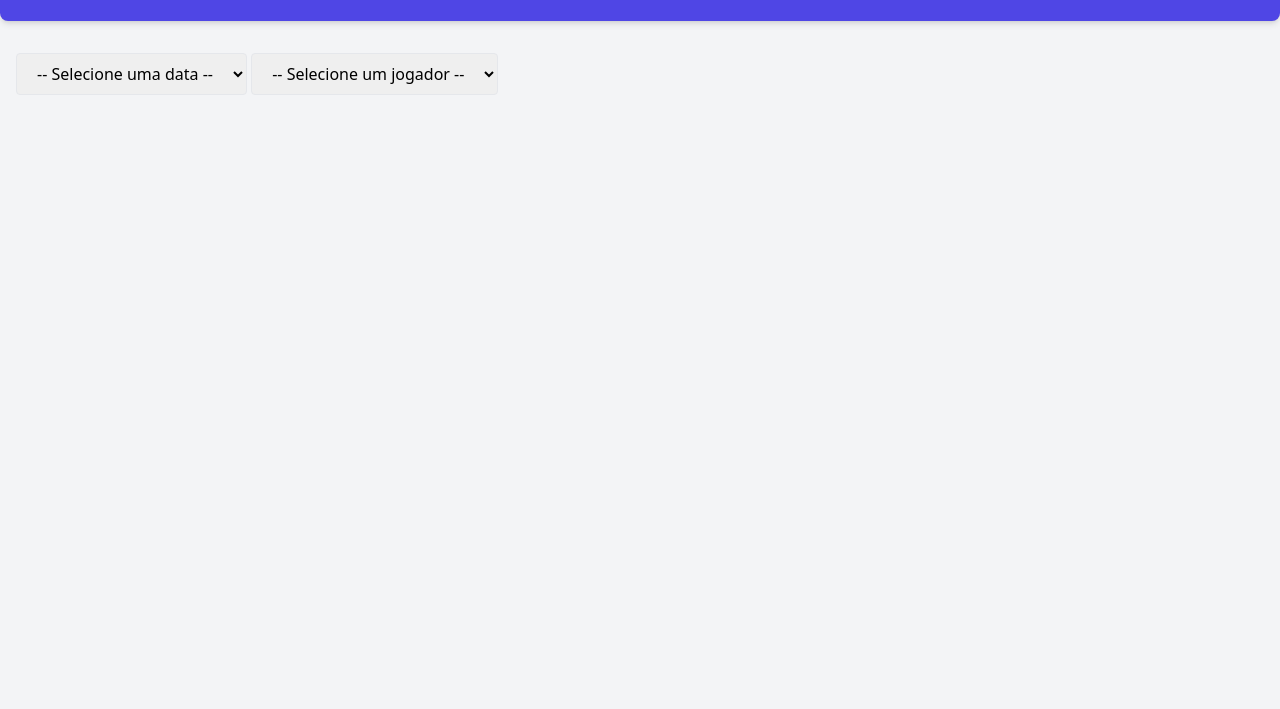
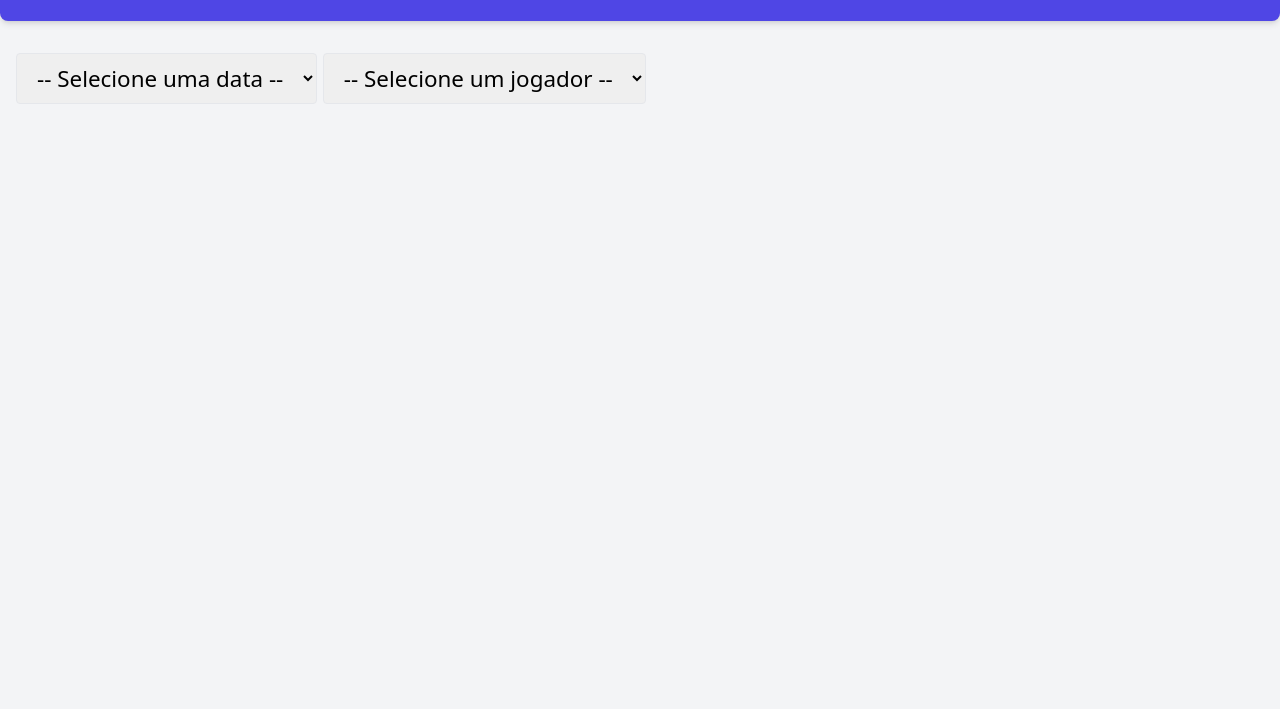
Before and after one commit to renandossantos/placar-jogos-linkedin, a plain HTML site: page index.html in a window 1280 px wide. Shown: the part 91-800 px from the top of the page. Drawn offline with nearby package versions, Linux system fonts and the light colour scheme.

Commit message:
Increase font size

```diff
--- a/styles.css
+++ b/styles.css
@@ -4,6 +4,10 @@
   box-sizing: border-box;
 }
 
+main {
+  font-size: 1.4em;
+}
+
 .hidden {
   display: none;
 }
```
